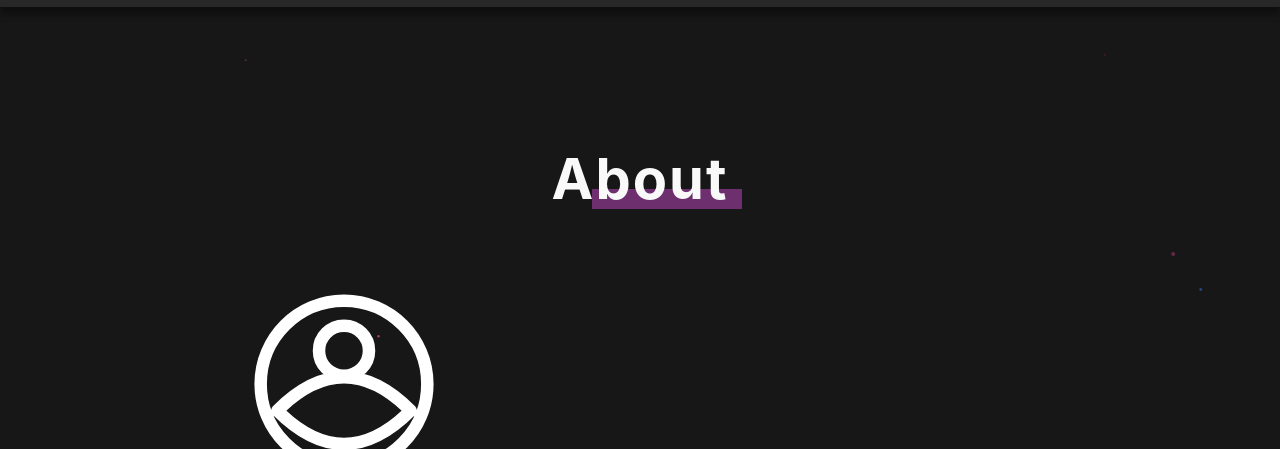
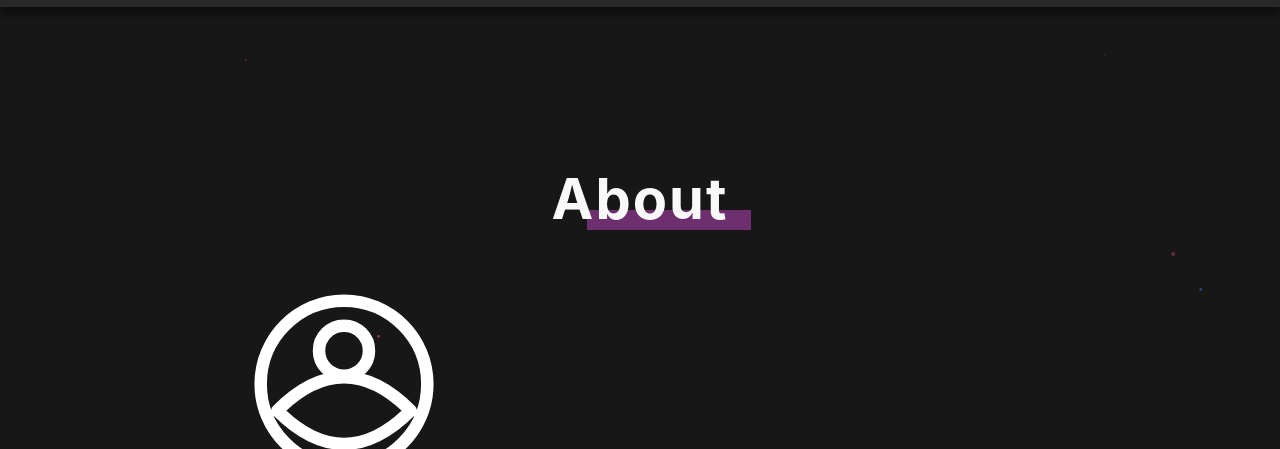
Before and after one commit to lucifuge2003/personal-portfolio, a plain HTML site: page index.html in a window 1280 px wide. Shown: the part 860-1309 px from the top of the page. Drawn offline with Linux system fonts and the light colour scheme.

Commit message:
fix: about heading design

```diff
--- a/index.html
+++ b/index.html
@@ -38,7 +38,6 @@
     <section id="about">
         <div class="about-header">
             <h2>About</h2>
-            <div class="header-design"></div>
         </div>
         <div class="about-flex">
             <div class="about-left-col">
--- a/main.css
+++ b/main.css
@@ -249,12 +249,15 @@ h2 {
     display: inline-block;
 }
 
-.header-design {
+.about-header h2::before {
+    position: relative;
     border: 10px solid var(--purple-accent);
-    width: 150px;
-    position: relative;
-    top: -75px;
-    left: 520px;
+    width: 9rem;
+    content: '';
+    display: block;
+    margin: 0 auto;
+    left: 1.8rem;
+    top: 4.7rem;
     z-index: -1;
 }
 
```
